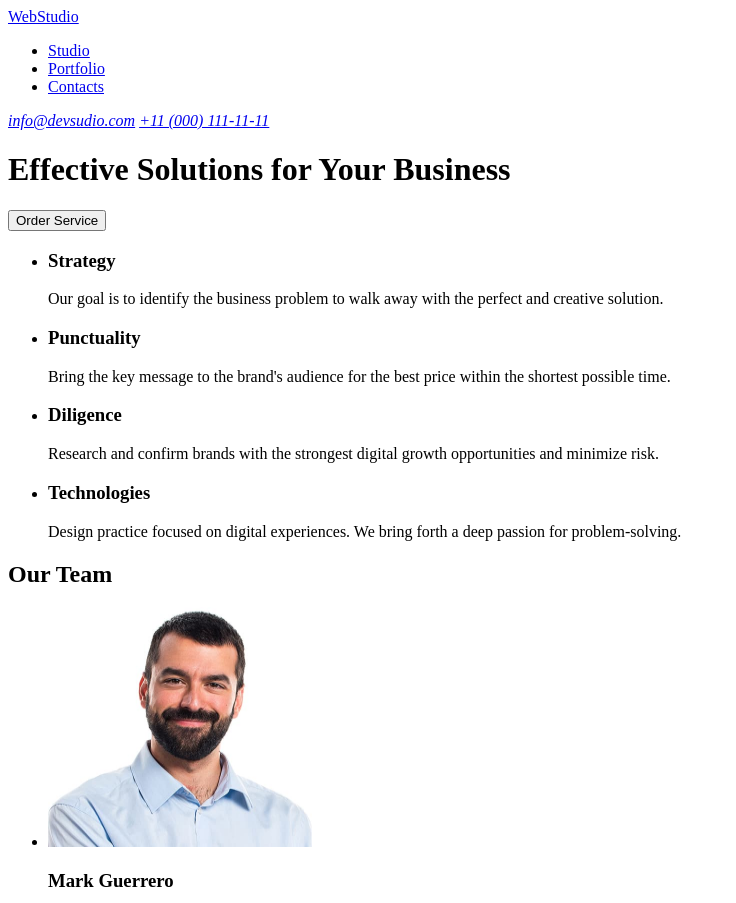
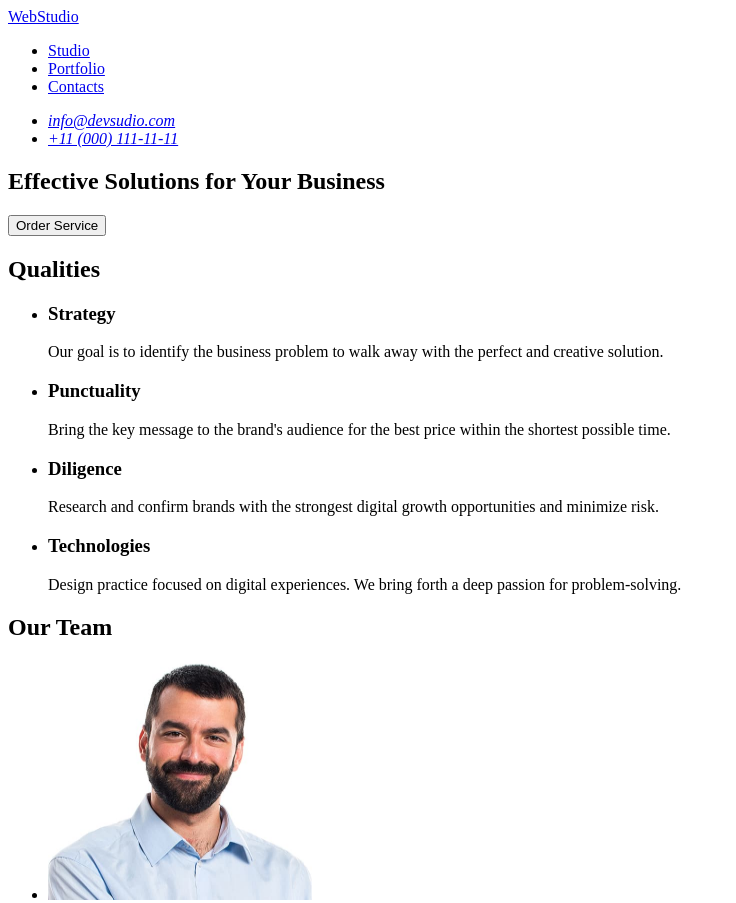
Before and after one commit to Shido337/goit-markup-hw-01, a plain HTML site: page index.html in a window 1280 px wide. Shown: the top 903 px of the page, without its empty margins (0-736 px from the left). Drawn offline with Linux system fonts and the light colour scheme.

Commit message:
add changes to index

```diff
--- a/index.html
+++ b/index.html
@@ -7,8 +7,8 @@
 </head>
 <body>
     <header>
-        <a href="/">WebStudio</a>
         <nav>
+            <a href="./index.html">WebStudio</a></li>
             <ul>
                 <li><a href="#studio">Studio</a></li>
                 <li><a href="#portfolio">Portfolio</a></li>
@@ -16,14 +16,19 @@
             </ul>
         </nav>
     <address>
-        <a href="mailto:info@devsudio.com">info@devsudio.com</a>
-        <a href="tel:+110001111111">+11 (000) 111-11-11</a>
+        <ul>
+            <li><a href="mailto:info@devsudio.com">info@devsudio.com</a></li>
+            <li><a href="tel:+110001111111">+11 (000) 111-11-11</a></li>
+        </ul>
     </address>
     </header>
     <main>
+        <section>
         <h1>Effective Solutions for Your Business</h1>
            <button type="button">Order Service</button>
-
+        </section>
+        <section>
+            <h2 id="studio">Qualities</h2>
         <ul>
             <li>
               <h3>Strategy</h3>
@@ -37,19 +42,19 @@
                 </p>
             </li>
             <li>
-                <h3>Diligence</h3>
+              <h3>Diligence</h3>
                 <p>Research and confirm brands with the strongest digital growth opportunities and minimize risk.
                 </p>
             </li>
             <li>
-                <h3>Technologies</h3>
+              <h3>Technologies</h3>
                 <p>Design practice focused on digital experiences. We bring forth a deep passion for problem-solving.
                 </p>
             </li>
         </ul>
-
+    </section>
     <section>
-       <h2 id="studio">Our Team</h2>
+       <h2>Our Team</h2>
          <ul>
             <li>
                 <img src="./images/Mark.jpg" alt="Mark Guerrero" width="264" height="240"/>
```
